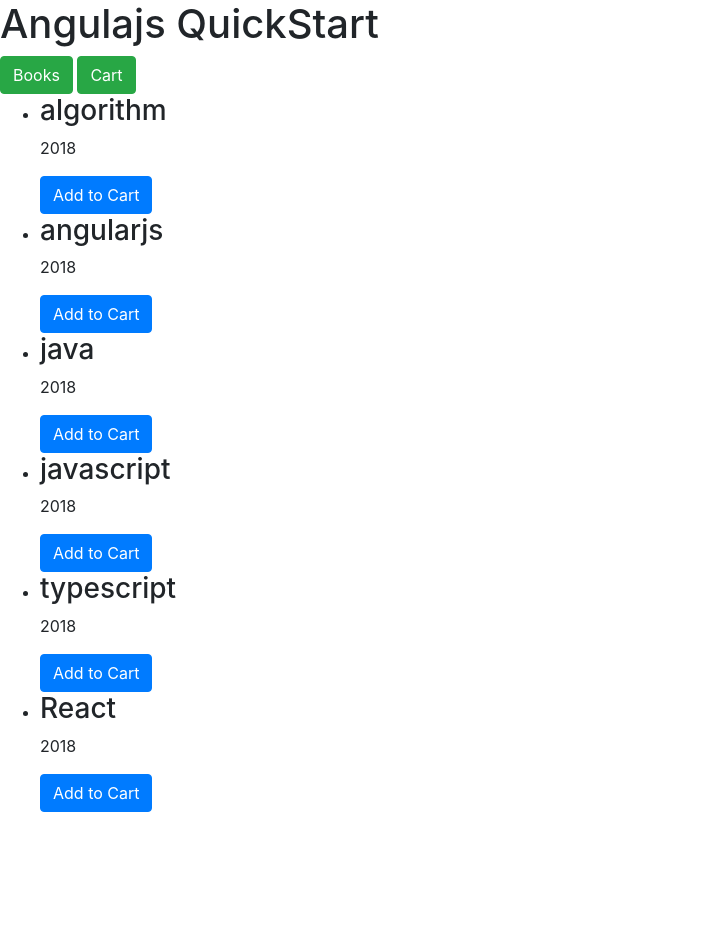
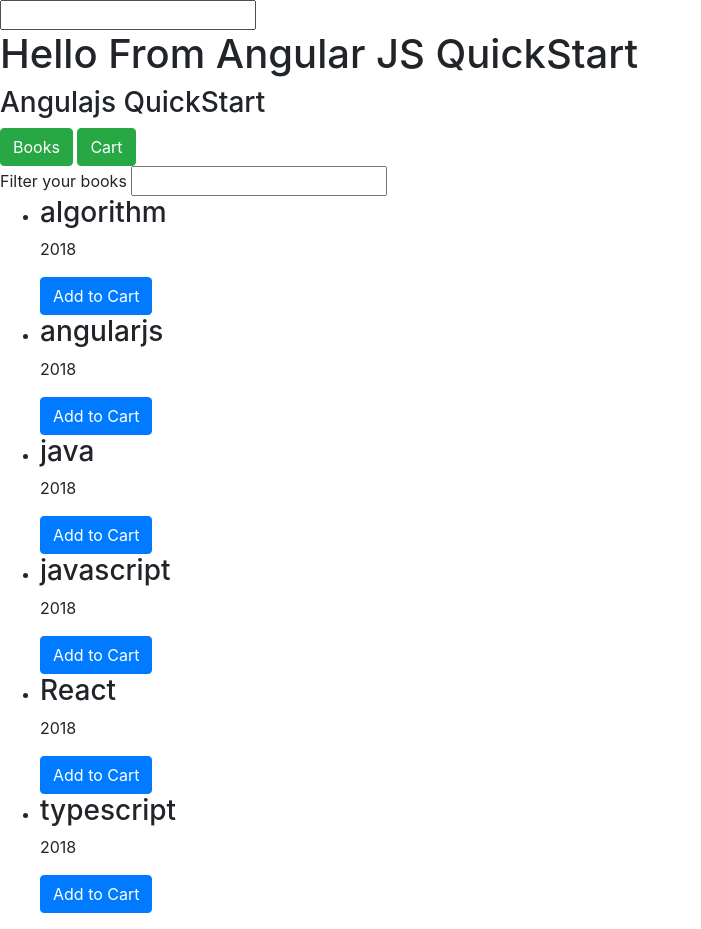
Before and after one commit to moshiurse/angularjs-quickstart, a plain HTML site: page index.html at #/books in a window 1280 px wide. Shown: the whole page, without its empty margins (0-701 px from the left). Before the commit the page ends 828 px from the top, so only its background shows below. Drawn offline with nearby package versions, Linux system fonts and the light colour scheme; some packages are replaced by stand-ins of ours.

Commit message:
filtering data with ng-model

```diff
--- a/app.js
+++ b/app.js
@@ -26,7 +26,7 @@
       cart.push(book);
     },
     buy: function(book) {
-      alert("Thanks for buying: ", book.name);
+      alert("Thanks for buying: " + book.name);
     }
   };
 });
--- a/index.html
+++ b/index.html
@@ -17,8 +17,10 @@
     <script src="app.js"></script>
   </head>
   <body>
+    <input type="text" name="name" id="name" ng-model="name" />
+    <h1>Hello {{name | uppercase}} From Angular JS QuickStart</h1>
     <div ng-controller="HeaderCtrl">
-      <h1>{{appDetails.title}}</h1>
+      <h3>{{appDetails.title}}</h3>
       <a class="btn btn-success" href="#/books">Books</a>
       <a class="btn btn-success" href="#/cart">Cart</a>
     </div>
--- a/partials/booklist.html
+++ b/partials/booklist.html
@@ -1,6 +1,8 @@
 <div>
+  Filter your books
+  <input type="text" name="search" ng-model="search" />
   <ul>
-    <li ng-repeat="book in books">
+    <li ng-repeat="book in books | filter: search| orderBy: 'name'">
       <h3>{{book.name}}</h3>
       <p>{{book.year}}</p>
       <button class="btn btn-primary" ng-click="addToCart(book)">
```
